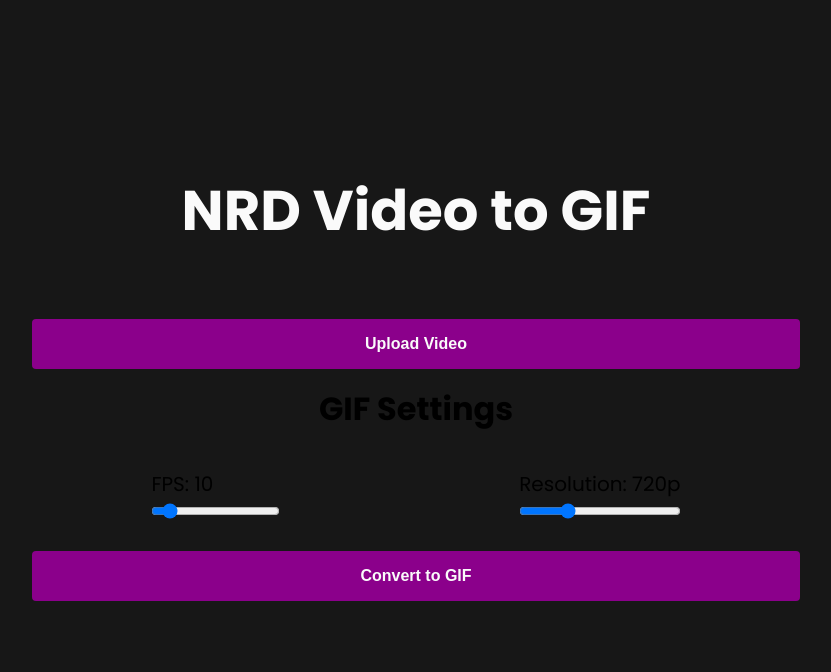
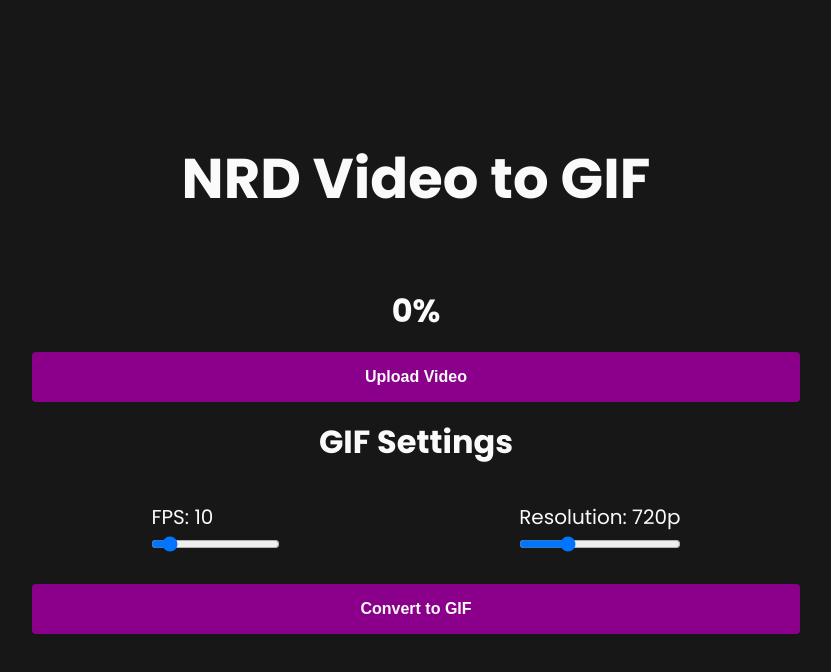
Before and after one commit to lnardon/VideoToGIF, a React (Create React App) app: page / in a window 1280 px wide. Shown: the top 672 px of the page, without its empty margins (224-1055 px from the left). Built offline with nearby package versions, Linux system fonts and the light colour scheme.

Commit message:
✨ Add basic conversion progress indicator

```diff
--- /dev/null
+++ b/src/components/LoadingIndicator/index.jsx
@@ -0,0 +1,20 @@
+import React, { useEffect, useRef } from "react";
+
+import styles from "./styles.module.css";
+
+function LoadingIndicator({ progress }) {
+  const ref = useRef();
+
+  useEffect(() => {
+    ref.current.style.width = `${progress * 100}%`;
+  }, [progress]);
+
+  return (
+    <div className={styles.progressContainer}>
+      <h1>{(progress * 100).toFixed(0)}%</h1>
+      <div className={styles.progressValue} ref={ref}></div>
+    </div>
+  );
+}
+
+export default LoadingIndicator;
--- /dev/null
+++ b/src/components/LoadingIndicator/styles.module.css
@@ -0,0 +1,16 @@
+.progressContainer {
+  display: flex;
+  align-items: center;
+  flex-direction: column;
+  width: 100%;
+}
+
+.progressValue {
+  display: flex;
+  align-items: center;
+  justify-content: center;
+  width: 0%;
+  height: 17px;
+  background-color: darkmagenta;
+  transition: 0.3s ease forwards;
+}
--- a/src/pages/Homepage/index.jsx
+++ b/src/pages/Homepage/index.jsx
@@ -1,5 +1,7 @@
 import React, { useState, useEffect } from "react";
 import { createFFmpeg, fetchFile } from "@ffmpeg/ffmpeg";
+
+import LoadingIndicator from "../../components/LoadingIndicator";
 import styles from "./styles.module.css";
 
 function Homepage() {
@@ -7,10 +9,14 @@ function Homepage() {
   const [resolution, setResolution] = useState(720);
   const [video, setVideo] = useState();
   const [gif, setGif] = useState();
+  const [progress, setProgress] = useState(0);
 
   const convertToGif = async () => {
-    const ffmpeg = createFFmpeg({ log: true });
+    const ffmpeg = createFFmpeg({
+      log: true,
+    });
     await ffmpeg.load();
+    await ffmpeg.setProgress((p) => setProgress(p.ratio));
     ffmpeg.FS("writeFile", "upload.mp4", await fetchFile(video));
     await ffmpeg.run(
       "-i",
@@ -40,10 +46,12 @@ function Homepage() {
   return (
     <div className={styles.container}>
       <h1 className={styles.title}>NRD Video to GIF</h1>
-      {gif && (
+      {gif ? (
         <div className={styles.gifPreview}>
           <img src={gif} alt="gif" className={styles.gifImg} download />
         </div>
+      ) : (
+        <LoadingIndicator progress={progress} />
       )}
       {video && <h3 className={styles.fileLabel}> Arquivo: {video.name}</h3>}
       <input
--- a/src/pages/Homepage/styles.module.css
+++ b/src/pages/Homepage/styles.module.css
@@ -8,6 +8,7 @@ body {
   width: 100vw;
   min-height: 100vh;
   background-color: #171717;
+  color: #fafafa;
   font-family: "Poppins", sans-serif;
   display: flex;
   flex-direction: column;
```
